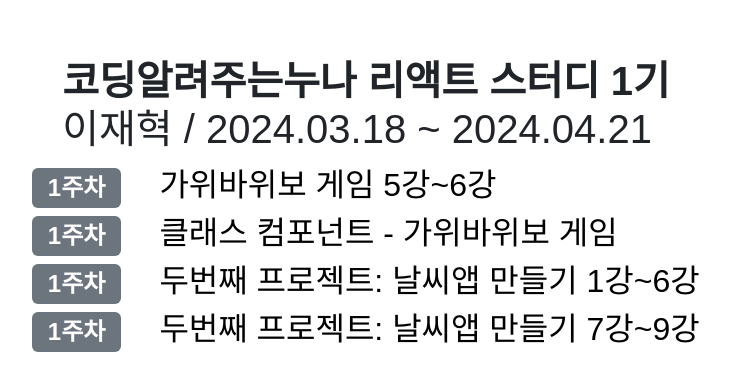
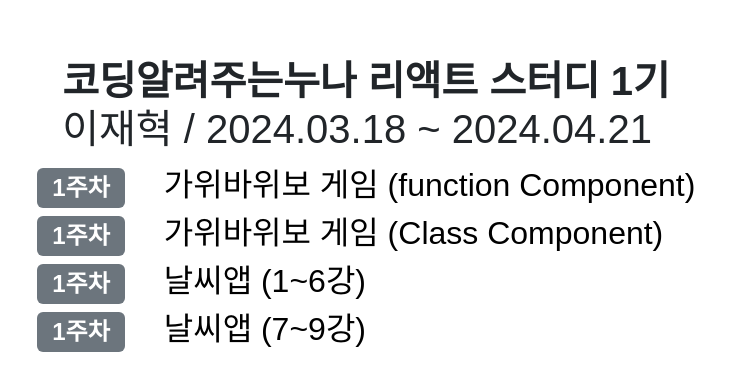
Before and after one commit to JaeHye0k/-, a React (Create React App) app: page / in a window 1280 px wide. Shown: the part 187-578 px from the top of the page, without its empty margins (274-1004 px from the left). Built offline with nearby package versions, Linux system fonts and the light colour scheme; a web font is replaced by a local one.

Commit message:
[Design] 페이지 링크 이름 변경

```diff
--- a/src/pages/Index.jsx
+++ b/src/pages/Index.jsx
@@ -7,25 +7,25 @@ const Index = () => {
     {
       id: 1,
       week: 1,
-      title: "가위바위보 게임 5강~6강",
+      title: "가위바위보 게임 (function Component)",
       url: "rock-scissor-paper",
     },
     {
       id: 2,
       week: 1,
-      title: "클래스 컴포넌트 - 가위바위보 게임",
+      title: "가위바위보 게임 (Class Component)",
       url: "rock-scissor-paper-class",
     },
     {
       id: 3,
       week: 1,
-      title: "두번째 프로젝트: 날씨앱 만들기 1강~6강",
+      title: "날씨앱 (1~6강)",
       url: "weather",
     },
     {
       id: 4,
       week: 1,
-      title: "두번째 프로젝트: 날씨앱 만들기 7강~9강",
+      title: "날씨앱 (7~9강)",
       url: "",
     },
   ];
```
